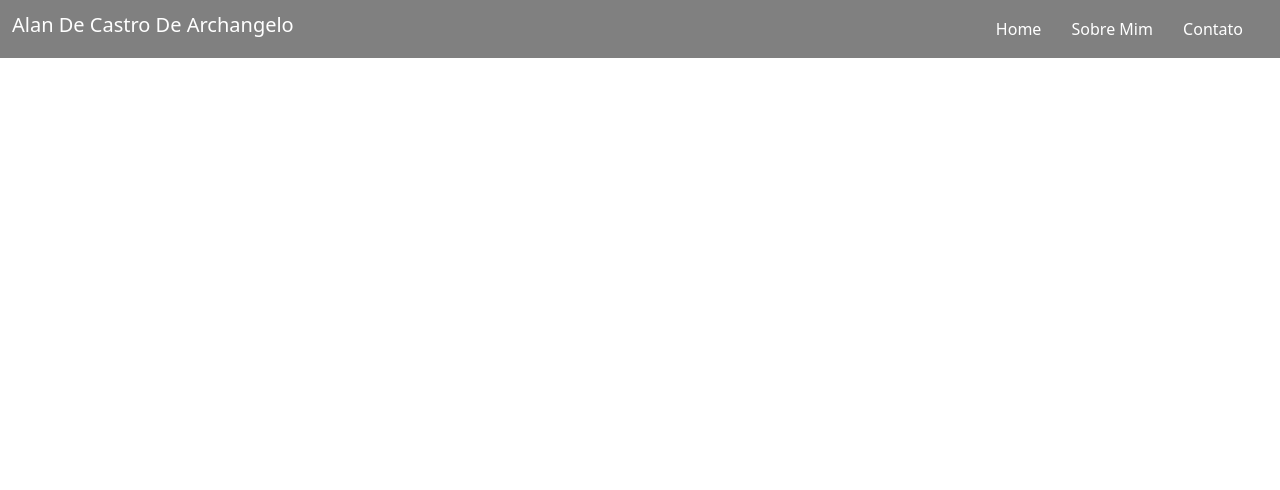
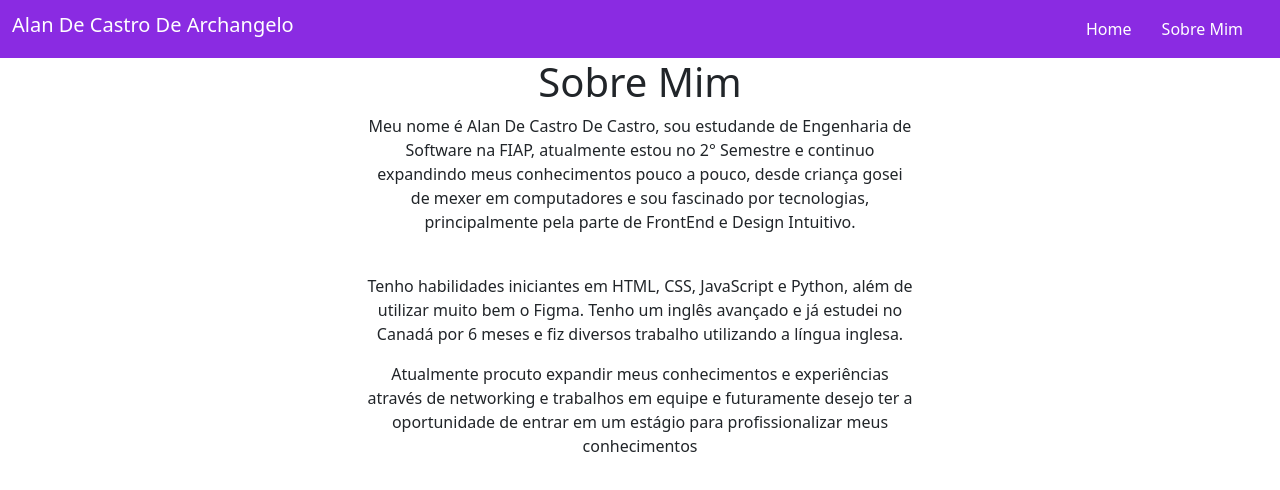
Before and after one commit to alancastro06/Curriculo-Bootstrap, a plain HTML site: page Sobre.html in a window 1280 px wide. Drawn offline with nearby package versions, Linux system fonts and the light colour scheme.

Commit message:
Página Sobre Mim

```diff
--- a/Sobre.html
+++ b/Sobre.html
@@ -8,14 +8,13 @@
   </head>
   <body>
     <script src="https://cdn.jsdelivr.net/npm/bootstrap@5.3.3/dist/js/bootstrap.bundle.min.js" integrity="sha384-YvpcrYf0tY3lHB60NNkmXc5s9fDVZLESaAA55NDzOxhy9GkcIdslK1eN7N6jIeHz" crossorigin="anonymous"></script>
-    <nav class="navbar navbar-expand-lg" style="background-color:gray;">
+    <nav class="navbar navbar-expand-lg" style="background-color:blueviolet;">
         <div class="container-fluid">
           <h1 class="navbar-brand" style="color: white;">Alan De Castro De Archangelo</h1>
           <div class="d-flex ms-auto" style="color: white;">
             <form class="container-fluid justify-content-start">
                 <a href="index.html" class="btn text-white">Home</a>
                 <a href="Sobre.html" class="btn text-white">Sobre Mim</a>
-                <a href="Contato.html" class="btn text-white">Contato</a>
             </form>
           </div>
 
@@ -23,7 +22,22 @@
           </div>
         </div>
       </nav>
-
+  <section class="text-center">
+    <div class="container">
+      <div class="row justify-content-center">
+          <div class="col-md-8 col-lg-6">
+            <h1>Sobre Mim</h1>
+            <p>Meu nome é Alan De Castro De Castro, sou estudande de Engenharia de Software na FIAP, atualmente estou no 2° Semestre e continuo expandindo meus conhecimentos pouco a pouco, desde criança gosei de mexer em computadores e sou fascinado por tecnologias, principalmente pela parte de FrontEnd e Design Intuitivo. </p>
+            <p><br>
+              Tenho habilidades iniciantes em HTML, CSS, JavaScript e Python, além de utilizar muito bem o Figma. Tenho um inglês avançado e já estudei no Canadá por 6 meses e fiz diversos trabalho utilizando a língua inglesa.
+            </p>
+            <p>
+              Atualmente procuto expandir meus conhecimentos e experiências através de networking e trabalhos em equipe e futuramente desejo ter a oportunidade de entrar em um estágio para profissionalizar meus conhecimentos
+            </p>
+          </div>
+        </div>
+      </div>
+  </section>
 
   </body>
 </html>
```
Also changed, not shown: Contato.html (deleted, +0 -29 lines), Portfolio.html (+7 -7 lines), index.html (+1 -2 lines), Nada.html (deleted).
